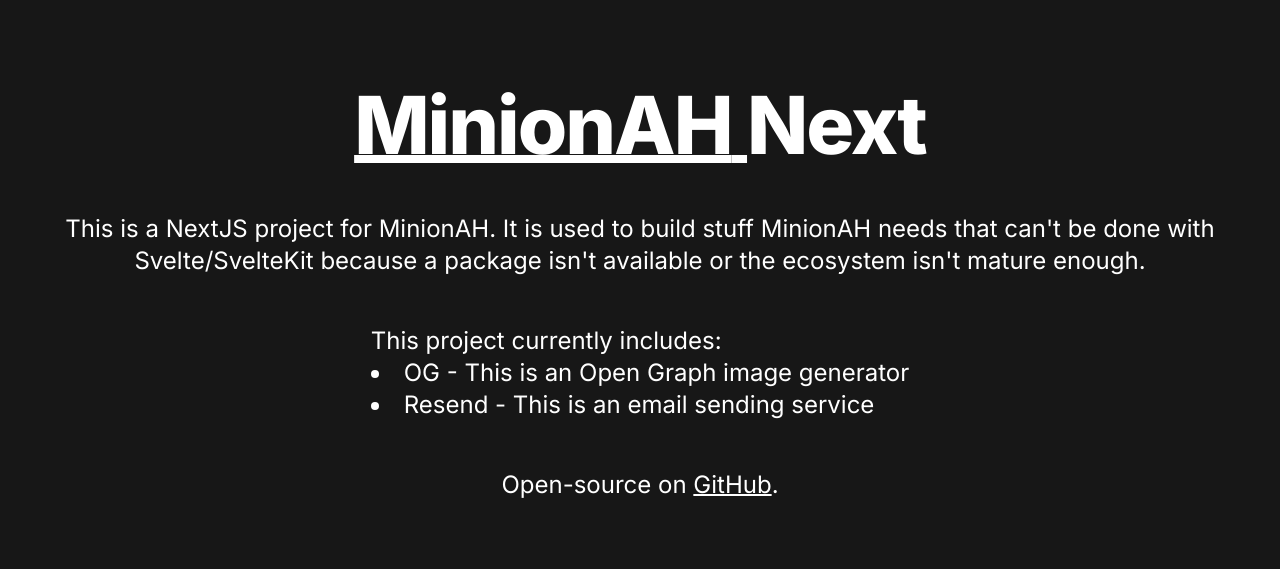
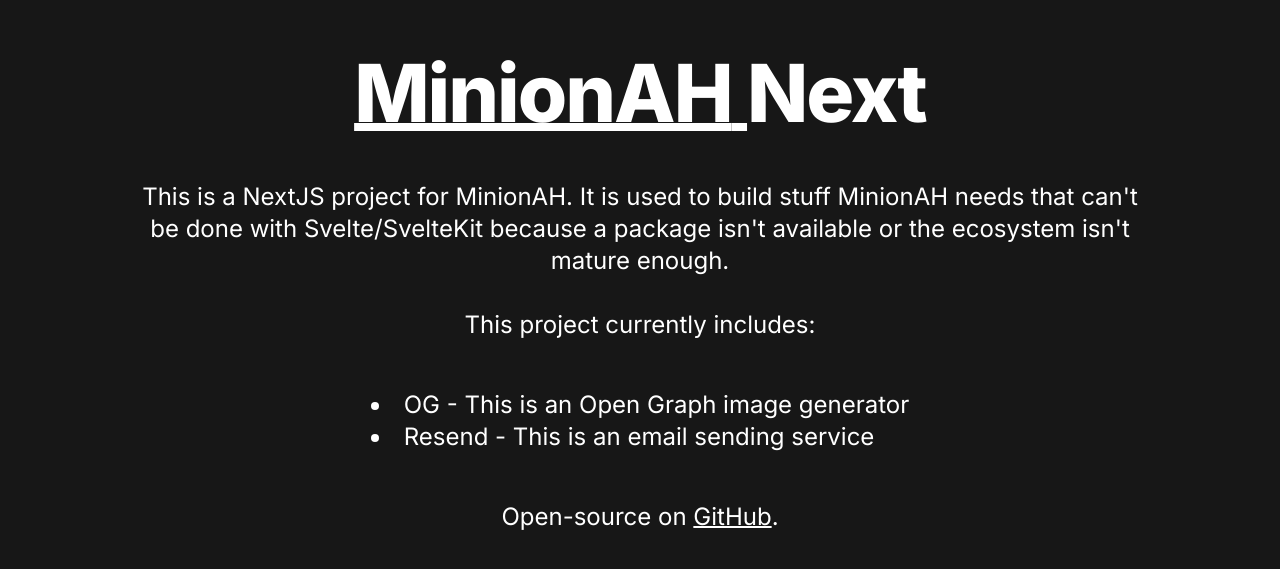
Before and after one commit to DarthGigi/MinionAH-Next, a Next.js app: page / in a window 1280 px wide. Shown: the part 107-676 px from the top of the page. Built offline with nearby package versions, Linux system fonts and the light colour scheme.

Commit message:
chore: Update landing page banner and project description

```diff
--- a/src/app/page.tsx
+++ b/src/app/page.tsx
@@ -1,26 +1,36 @@
 export default function HomePage() {
   return (
     <main className="flex min-h-screen flex-col items-center justify-center text-white">
-      <div className="container flex flex-col items-center justify-center gap-12 px-4 py-16 ">
+      <div className="container flex max-w-[70rem] flex-col items-center justify-center gap-12 px-4 py-16">
         <h1 className="text-5xl font-extrabold tracking-tight text-white sm:text-[5rem]">
-          <a href="https://minionah.com" target="_blank" className="underline underline-offset-1">
+          <a
+            href="https://minionah.com"
+            target="_blank"
+            className="underline underline-offset-1"
+          >
             MinionAH{" "}
           </a>
           Next
         </h1>
         <p className="text-center text-2xl">
-          This is a NextJS project for MinionAH. It is used to build stuff MinionAH needs that can't be done with Svelte/SvelteKit because a package isn't available or the ecosystem isn't mature enough.
+          This is a NextJS project for MinionAH. It is used to build stuff
+          MinionAH needs that can't be done with Svelte/SvelteKit because a
+          package isn't available or the ecosystem isn't mature enough.
+          <br /><br />
+          This project currently includes:
         </p>
-        <p className="text-left text-2xl">
-          This project currently includes:
-          <ul className="list-disc list-inside">
-            <li>OG - This is an Open Graph image generator</li>
-            <li>Resend - This is an email sending service</li>
-          </ul>
-        </p>
+
+        <ul className="list-inside list-disc text-left text-2xl">
+          <li>OG - This is an Open Graph image generator</li>
+          <li>Resend - This is an email sending service</li>
+        </ul>
         <p className="text-center text-2xl">
           Open-source on{" "}
-          <a href="https://github.com/DarthGigi/MinionAH-OG" target="_blank" className="underline underline-offset-1">
+          <a
+            href="https://github.com/DarthGigi/MinionAH-OG"
+            target="_blank"
+            className="underline underline-offset-1"
+          >
             GitHub
           </a>
           .
```
